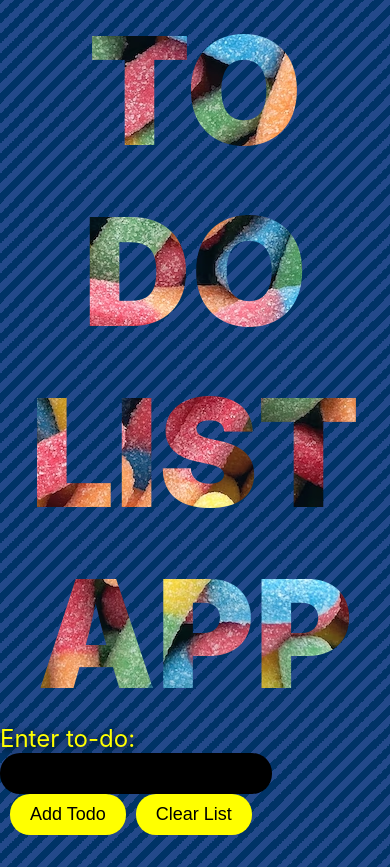
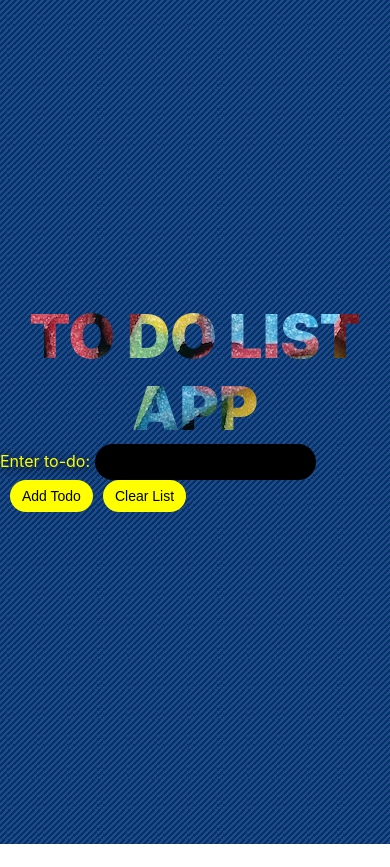
Before and after one commit to mz0121coder/cool-task-list, a React (Create React App) app in the folder to-do-list-app/: page / in a window 390 px wide. After the commit the page ends 844 px from the top, so only its background shows below. Built offline with nearby package versions, Linux system fonts and the light colour scheme.

Commit message:
media queries

```diff
--- a/to-do-list-app/src/components/App/App.css
+++ b/to-do-list-app/src/components/App/App.css
@@ -18,7 +18,6 @@ body {
   background-size: 100px 100px;
   animation: move-it 2s linear infinite;
 }
-
 
 main {
   display: flex;
@@ -64,3 +63,35 @@ main {
     background-position: right top;
   }
 }
+
+@media screen and (max-width: 768px) {
+
+  /* adjust h1 font size for smaller screens */
+  .text-container h1 {
+    font-size: 100px;
+  }
+}
+
+@media screen and (max-width: 480px) {
+
+  /* adjust h1 font size for even smaller screens */
+  .text-container h1 {
+    font-size: 60px;
+  }
+}
+
+@media screen and (max-width: 768px) {
+
+  /* adjust background-size for smaller screens */
+  body {
+    background-size: 50px 50px;
+  }
+}
+
+@media screen and (max-width: 480px) {
+
+  /* adjust background-size for even smaller screens */
+  body {
+    background-size: 30px 30px;
+  }
+}
--- a/to-do-list-app/src/components/Input/Input.css
+++ b/to-do-list-app/src/components/Input/Input.css
@@ -50,3 +50,34 @@ button:focus {
   box-shadow: 0 0 0 2px #ffff00;
   /* neon yellow */
 }
+
+/* Media queries */
+@media only screen and (max-width: 768px) {
+  label {
+    font-size: 20px;
+  }
+
+  input[type='text'] {
+    font-size: 16px;
+  }
+
+  button {
+    font-size: 16px;
+    padding: 8px 16px;
+  }
+}
+
+@media only screen and (max-width: 480px) {
+  label {
+    font-size: 16px;
+  }
+
+  input[type='text'] {
+    font-size: 14px;
+  }
+
+  button {
+    font-size: 14px;
+    padding: 8px 12px;
+  }
+}
--- a/to-do-list-app/src/components/List/List.css
+++ b/to-do-list-app/src/components/List/List.css
@@ -56,3 +56,18 @@ button:focus {
   box-shadow: 0 0 0 2px #ffff00;
   /* neon yellow */
 }
+
+/* Media Queries */
+@media only screen and (max-width: 768px) {
+  li {
+    font-size: 20px;
+    margin: 10px 0;
+  }
+}
+
+@media only screen and (max-width: 480px) {
+  li {
+    font-size: 16px;
+    margin: 5px 0;
+  }
+}
```
